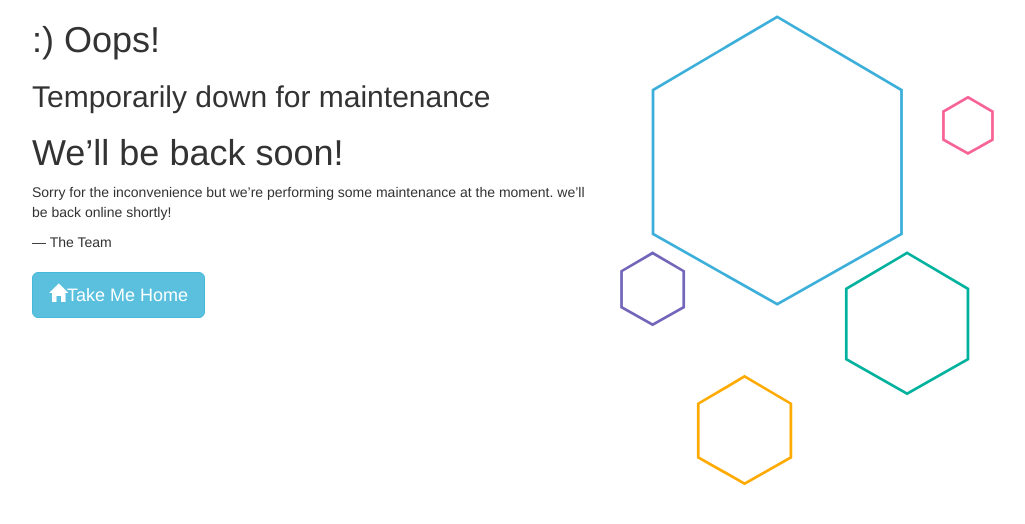
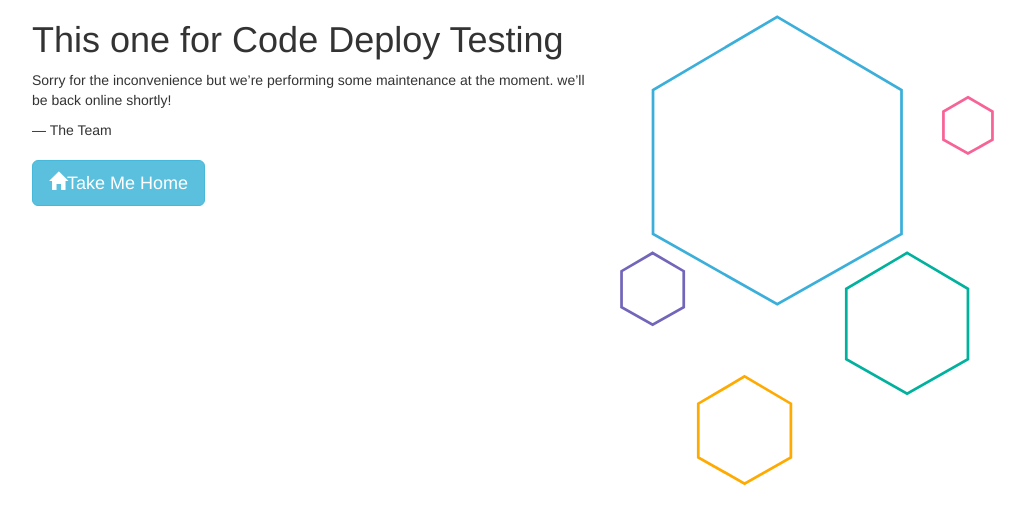
Before and after one commit to ainzizou/testCode, a plain HTML site: page index.html in a window 1280 px wide. Shown: the whole page, without its empty margins (38-1063 px from the left). Drawn offline with nearby package versions, Linux system fonts and the light colour scheme.

Commit message:
edit indext

```diff
--- a/index.html
+++ b/index.html
@@ -7,12 +7,7 @@
     <div class="row">
         <div class="col-md-6">
             <div class="error-template">
-                <h1>
-                    :) Oops!</h1>
-                <h2>
-                    Temporarily down for maintenance</h2>
-                <h1>
-                    We’ll be back soon!</h1>
+                <h1>This one for Code Deploy Testing</h1>
                 <div>
                     <p>
                         Sorry for the inconvenience but we’re performing some maintenance at the moment.
```
